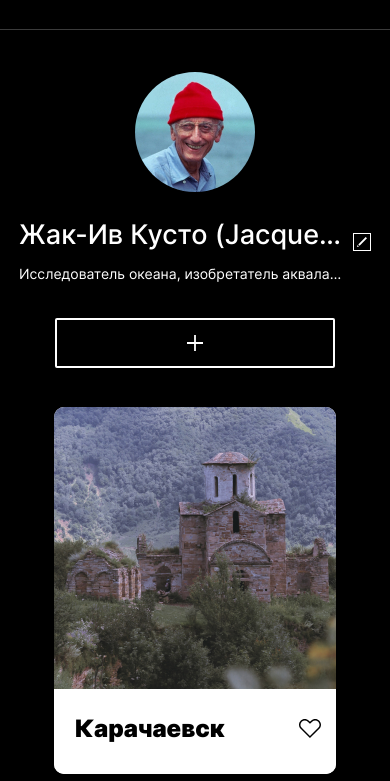
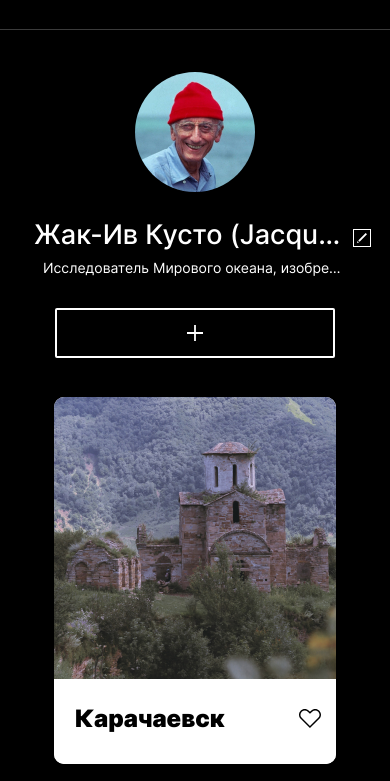
Before and after one commit to Klimofon/mesto-project, a plain HTML site: page index.html in a window 390 px wide. Shown: the part 55-836 px from the top of the page. Drawn offline with Linux system fonts and the light colour scheme.

Commit message:
Пересроена часть профиля под грид-сетку, добавлено обрезание текста с многоточием в профиле. В аватаре удалена лишняя обертка

```diff
--- a/blocks/places-list/places-list.css
+++ b/blocks/places-list/places-list.css
@@ -14,5 +14,6 @@
     .places {
         padding-left: 19px;
         padding-right: 19px;
+        padding-top: 3px;
     }
 }
--- a/blocks/profile/__activity/profile__activity.css
+++ b/blocks/profile/__activity/profile__activity.css
@@ -13,6 +13,8 @@
 
 @media screen and (max-width: 768px) {
     .profile__activity {
+        text-align: center;
+        padding-left: 24px;
         font-size: 14px;
         line-height: 17px;
     }
--- a/blocks/profile/__edit-button/profile__edit-button.css
+++ b/blocks/profile/__edit-button/profile__edit-button.css
@@ -1,7 +1,7 @@
 .profile__edit-button {
     padding: 0;
     margin: 0;
-    display: inline-block;
+    display: block;
     width: 24px;
     height: 24px;
     border: 1px solid #FFF;
@@ -11,6 +11,7 @@
     background-repeat: no-repeat;
     background-position: center center;
     align-self: end;
+    justify-self: start;
 }
 
 .profile__edit-button:hover {
@@ -23,5 +24,6 @@
     .profile__edit-button {
         width: 18px;
         height: 18px;
+        margin-bottom: 4px;
     }
 }
--- a/blocks/profile/__info/profile__info.css
+++ b/blocks/profile/__info/profile__info.css
@@ -4,8 +4,8 @@
     text-align: left;
     flex-grow: 1;
     display: grid;
-    grid-template-columns: minmax(auto, 800px) min-content;
-    grid-template-rows: min-content;
+    grid-template-columns: minmax(auto, 800px) auto;
+    grid-template-rows: auto;
     row-gap: 16px;
     column-gap: 18px;
 }
@@ -14,10 +14,9 @@
     .profile__info {
         padding-left: 19px;
         padding-right: 19px;
-        text-align: center;
         padding-top: 26px;
-        padding-bottom: 36px;
-        row-gap: 14px;
+        padding-bottom: 32px;
+        row-gap: 8px;
         column-gap: 10px;
     }
 }
--- a/blocks/profile/__name/profile__name.css
+++ b/blocks/profile/__name/profile__name.css
@@ -11,10 +11,14 @@
     overflow: hidden;
     text-overflow: ellipsis;
     white-space: nowrap;
+    display: block;
+    box-sizing: border-box;
 }
 
 @media screen and (max-width: 768px) {
     .profile__name {
+        text-align: center;
+        padding-left: 15px;
         font-size: 27px;
         line-height: 33px;
     }
--- a/blocks/profile/profile.css
+++ b/blocks/profile/profile.css
@@ -12,7 +12,6 @@
 
 @media screen and (max-width: 768px) {
     .profile {
-        max-width: 100%;
         flex-direction: column;
         justify-content: flex-start;
         padding-top: 42px;
--- a/index.html
+++ b/index.html
@@ -18,7 +18,7 @@
                 <div class="profile__info">
                     <h1 class="profile__name">Жак-Ив Кусто (Jacques-Yves Cousteau)</h1>
                     <button class="profile__edit-button" type="button"></button>
-                    <p class="profile__activity">Исследователь океана, изобретатель акваланга, автор документальных фильмов о подводном мире нашей планеты</p>
+                    <p class="profile__activity">Исследователь Мирового океана, изобретатель акваланга, автор множества книг и фильмов.</p>
                 </div>
                 <button class="profile__add-button" type="button"></button>
             </section>
```
